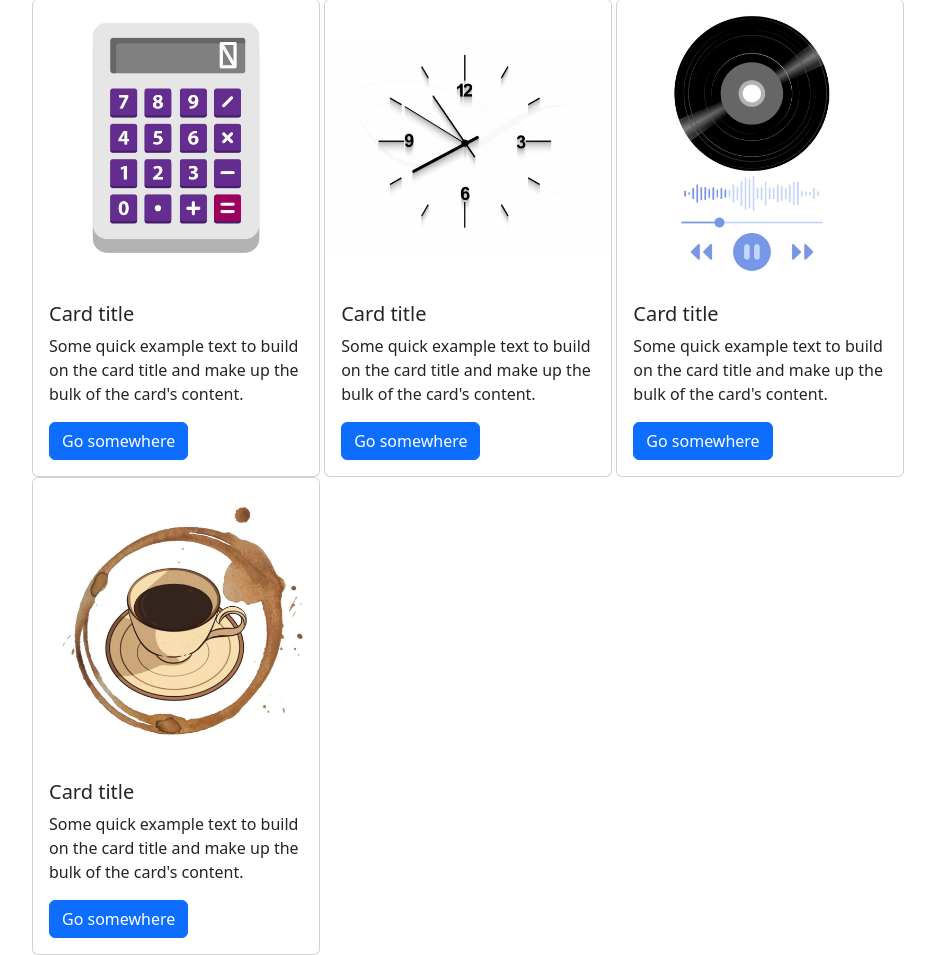
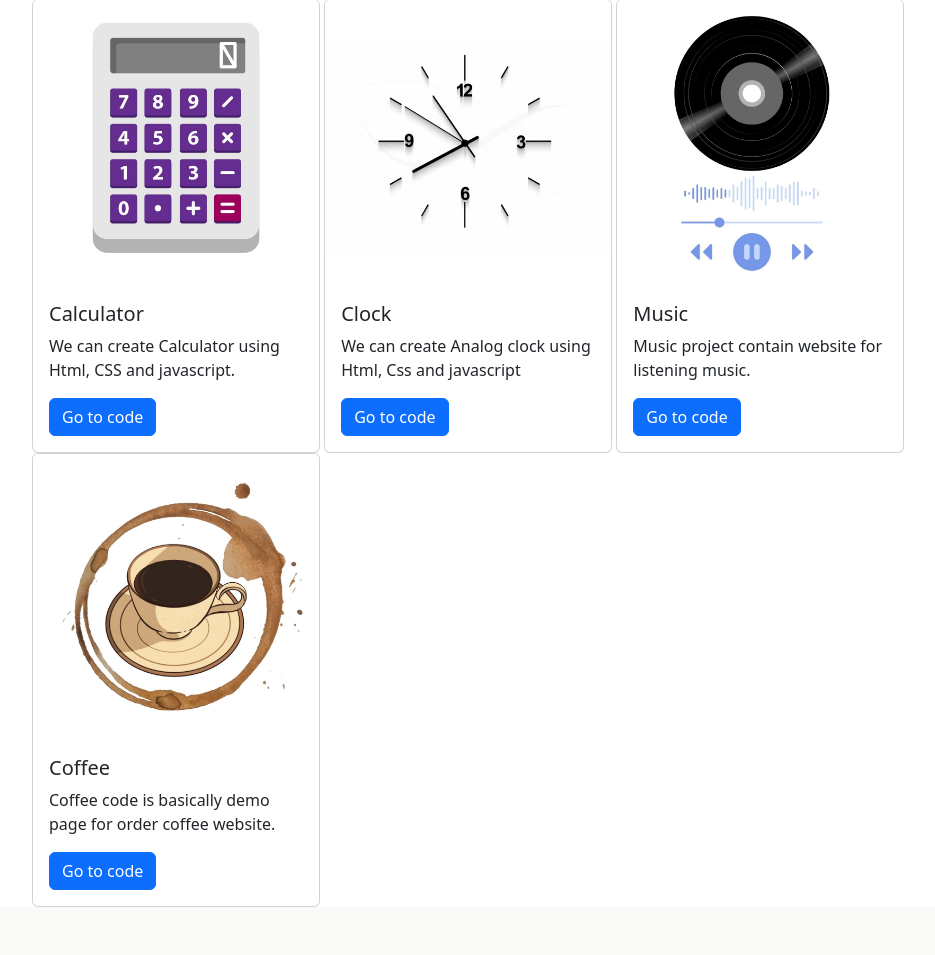
Before and after one commit to AmanVerma0047/PandaCoder, a Django app: page /projects in a window 1280 px wide. Shown: the part 71-1026 px from the top of the page, without its empty margins (50-985 px from the left). After the commit the page ends 978 px from the top, so only its background shows below. Run offline with Django 5.2, Linux system fonts and the light colour scheme.

```diff
--- a/templates/projects.html
+++ b/templates/projects.html
@@ -6,36 +6,36 @@
     <div class="card d-inline-flex" style="width: 18rem;">
         <img src="static/images/Calculator.jpg" class="card-img-top" alt="Calculator code">
         <div class="card-body">
-          <h5 class="card-title">Card title</h5>
-          <p class="card-text">Some quick example text to build on the card title and make up the bulk of the card's content.</p>
-          <a href="#" class="btn btn-primary">Go somewhere</a>
+          <h5 class="card-title">Calculator</h5>
+          <p class="card-text">We can create Calculator using Html, CSS and javascript.</p>
+          <a href="#" class="btn btn-primary">Go to code</a>
         </div>
       </div>
 
       <div class="card d-inline-flex" style="width: 18rem;">
         <img src="static/images/clock.jpg" class="card-img-top" alt="Clock code">
         <div class="card-body">
-          <h5 class="card-title">Card title</h5>
-          <p class="card-text">Some quick example text to build on the card title and make up the bulk of the card's content.</p>
-          <a href="#" class="btn btn-primary">Go somewhere</a>
+          <h5 class="card-title">Clock</h5>
+          <p class="card-text">We can create Analog clock using Html, Css and javascript</p>
+          <a href="#" class="btn btn-primary">Go to code</a>
         </div>
       </div>
 
       <div class="card d-inline-flex" style="width: 18rem;">
         <img src="static/images/Music.jpg" class="card-img-top" alt="Music code">
         <div class="card-body">
-          <h5 class="card-title">Card title</h5>
-          <p class="card-text">Some quick example text to build on the card title and make up the bulk of the card's content.</p>
-          <a href="#" class="btn btn-primary">Go somewhere</a>
+          <h5 class="card-title">Music</h5>
+          <p class="card-text">Music project contain website for listening music.</p>
+          <a href="#" class="btn btn-primary">Go to code</a>
         </div>
       </div>
 
       <div class="card d-inline-flex" style="width: 18rem;">
     <img src="static/images/Coffee.jpg" class="card-img-top" alt="Coffee code">
     <div class="card-body">
-      <h5 class="card-title">Card title</h5>
-      <p class="card-text">Some quick example text to build on the card title and make up the bulk of the card's content.</p>
-      <a href="#" class="btn btn-primary">Go somewhere</a>
+      <h5 class="card-title">Coffee</h5>
+      <p class="card-text">Coffee code is basically demo page for order coffee website.</p>
+      <a href="#" class="btn btn-primary">Go to code</a>
     </div>
   </div>
 </div>
```
